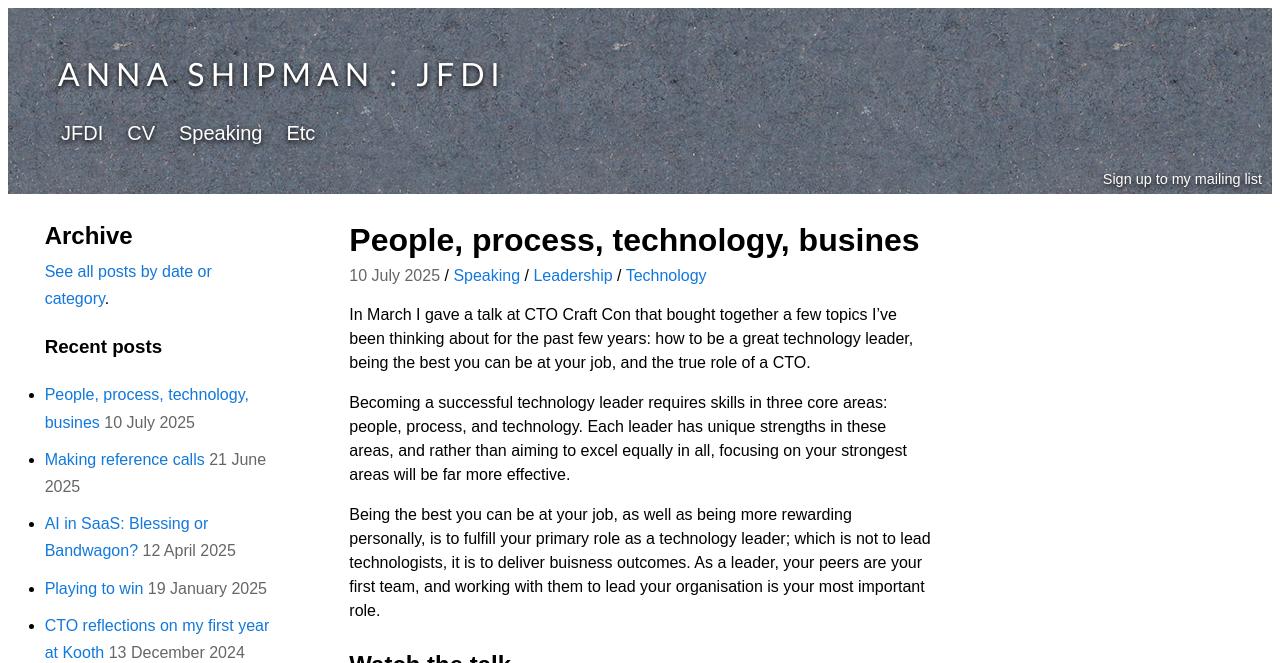
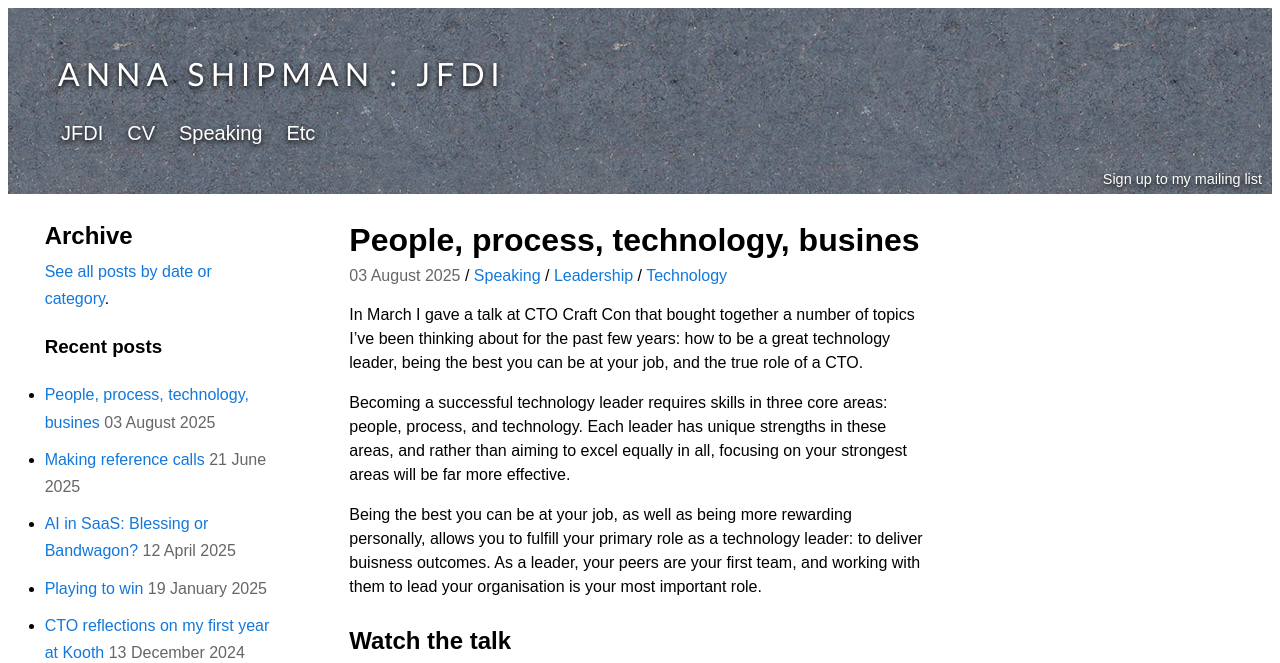
Before and after one commit to annashipman/annashipman.github.io, a Jekyll site: the page built from _posts/2025-08-03-people-process-tech-business.md, in a window 1280 px wide and 1400 px high. Shown: the top 663 px of the window. Built offline with Jekyll 4.4.1, drawn with Linux system fonts in a browser that asks for light colours; some of the changed text lies outside the part shown; grey boxes are pictures that could not be loaded.

Commit message:
Change date and tweaks

```diff
--- a/_posts/2025-07-10-people-process-tech-business.md
+++ b/_posts/2025-08-03-people-process-tech-business.md
@@ -5,16 +5,16 @@ tags: [Speaking, Leadership, Technology]
 layout: blog_post
 ---
 
-In March I gave a talk at CTO Craft Con that bought together a few topics I've been thinking about for the past few years: how to be a great technology leader, being the best you can be at your job, and the true role of a CTO.
+In March I gave a talk at CTO Craft Con that bought together a number of topics I've been thinking about for the past few years: how to be a great technology leader, being the best you can be at your job, and the true role of a CTO.
 
 Becoming a successful technology leader requires skills in three core areas: people, process, and technology. Each leader has unique strengths in these areas, and rather than aiming to excel equally in all, focusing on your strongest areas will be far more effective.
 
-Being the best you can be at your job, as well as being more rewarding personally, is to fulfill your primary role as a technology leader; which is not to lead technologists, it is to deliver buisness outcomes. As a leader, your peers are your first team, and working with them to lead your organisation is your most important role.
+Being the best you can be at your job, as well as being more rewarding personally, allows you to fulfill your primary role as a technology leader: to deliver buisness outcomes. As a leader, your peers are your first team, and working with them to lead your organisation is your most important role.
 
 ## Watch the talk
 
 <iframe width="560" height="315" src="https://www.youtube.com/embed/-5QwJeawSdc?si=oR4HpO_mXGAHXcTA" title="YouTube video player" frameborder="0" allow="accelerometer; autoplay; clipboard-write; encrypted-media; gyroscope; picture-in-picture; web-share" referrerpolicy="strict-origin-when-cross-origin" allowfullscreen></iframe>
 
-The slides are here:
+## Read the slides
 
 <iframe src="https://www.slideshare.net/slideshow/embed_code/key/wHubiXaNCWb1ex?startSlide=1" width="597" height="486" frameborder="0" marginwidth="0" marginheight="0" scrolling="no" style="border: var(--border-1) solid #CCC; border-width:1px; margin-bottom:5px;max-width: 100%;" allowfullscreen></iframe>
```
